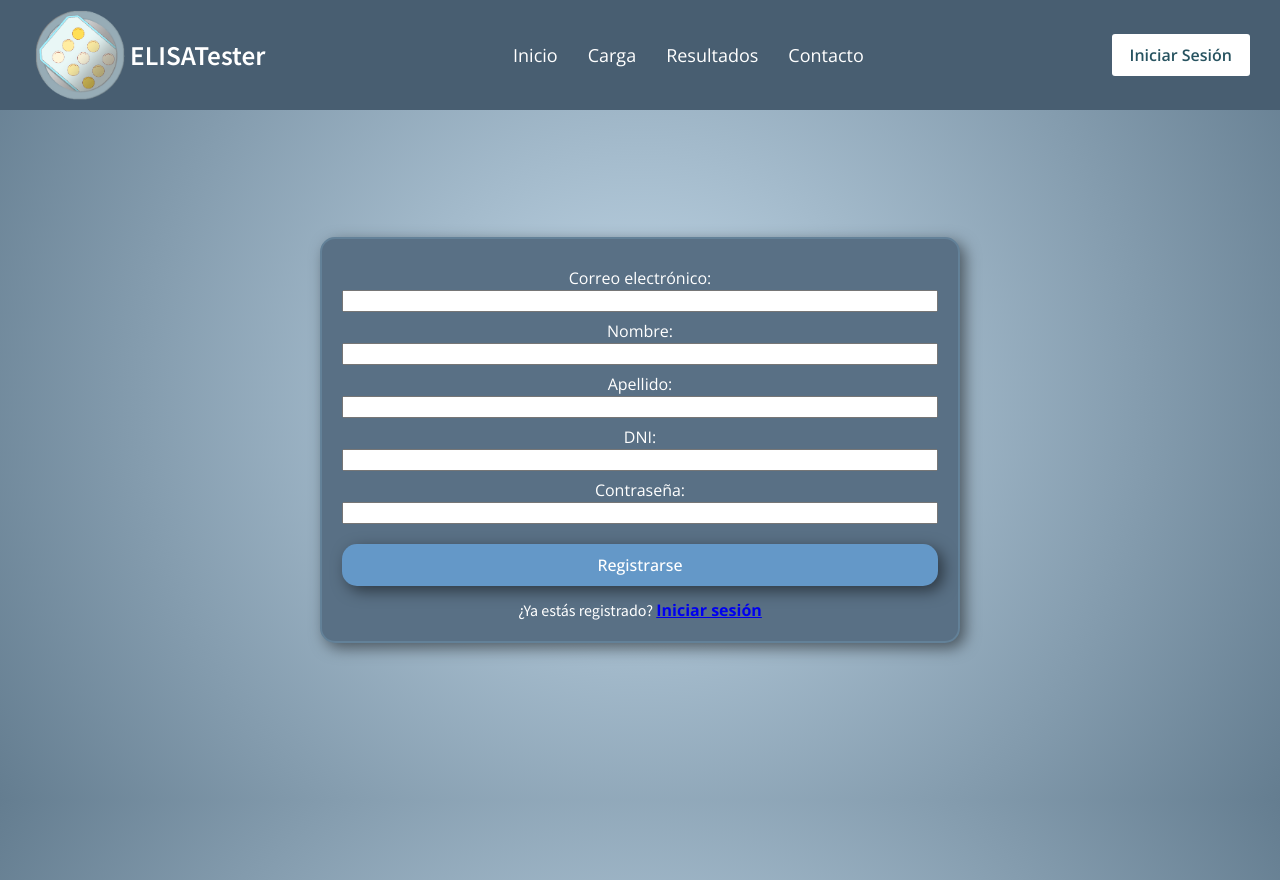
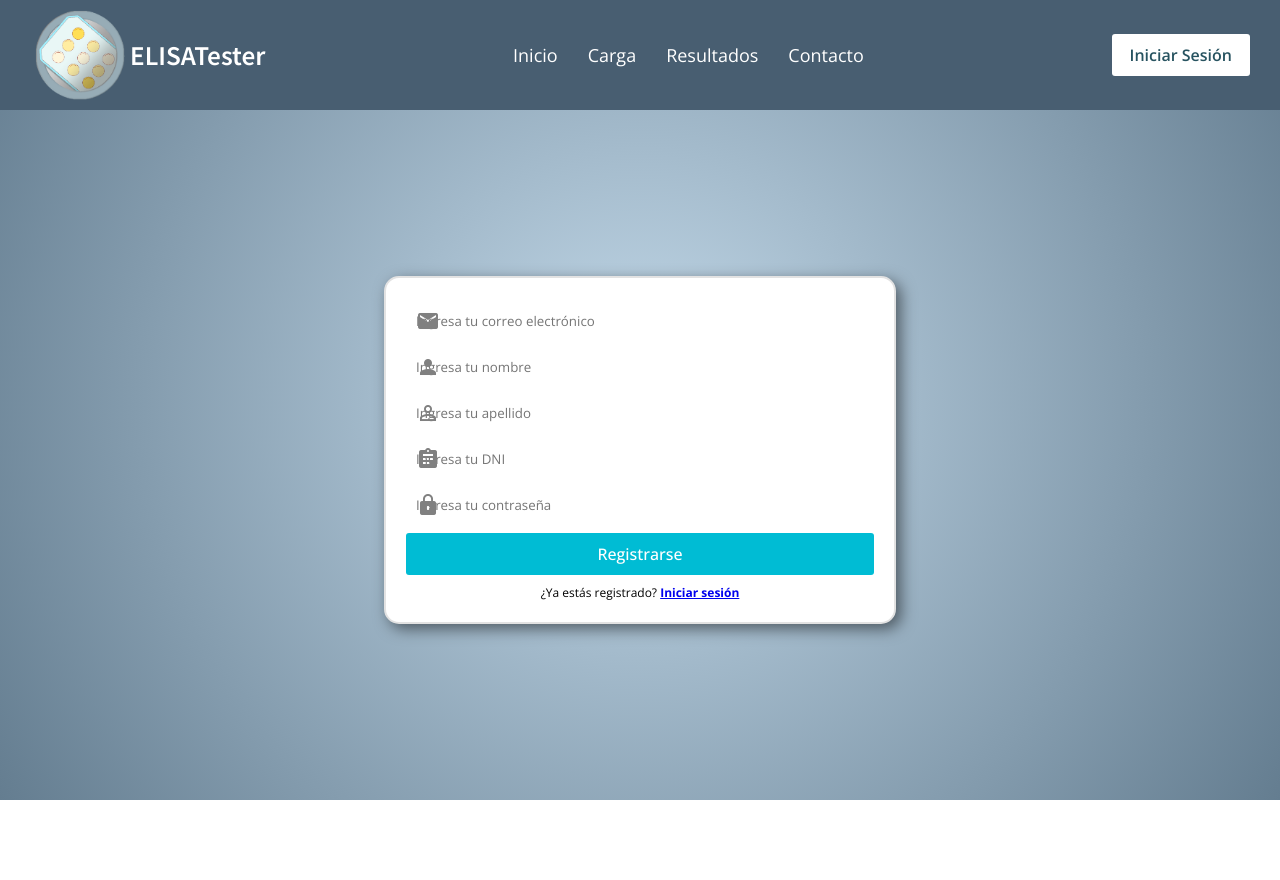
Before and after one commit to sofiaesc/proyectofinal, a Symfony app: template desarrollo_web/templates/front/user/new_user.html.twig in a window 1280 px wide. After the commit the page ends 800 px from the top, so only its background shows below. Run offline with Twig, Linux system fonts and the light colour scheme; the template is opened without the code that fills it, so the values that code supplies are empty; form fields are guessed from the names that the template uses; some libraries are stand-ins or nearby versions.

Commit message:
front user full

```diff
--- a/desarrollo_web/public/style.css
+++ b/desarrollo_web/public/style.css
@@ -27,14 +26,33 @@ p {
 
 header {
     position: fixed;
-    height: 110px; /* Ajusta la altura según el tamaño del header */
-    background-color: #485E71; /* Color de fondo del encabezado */
-    color: #fff; /* Color del texto del encabezado */
+    height: 110px;
+    background-color: #485E71;
+    color: #fff;
     padding: 0 10px;
     width: 100%;
     top: 0;
     left: 0;
     z-index: 10;
+}
+
+.form-button {
+    width: 100%;
+    color: #fff;
+    border: none;
+    outline: none;
+    padding: 10px 0;
+    font-size: 1rem;
+    font-weight: 500;
+    border-radius: 3px;
+    cursor: pointer;
+    margin: 5px 0;
+    background: #00bcd4;
+    transition: 0.2s ease;
+}
+
+.form-button:hover {
+    background: #0097a7;
 }
 
 .navbar {
@@ -98,169 +116,6 @@ header {
     background: #cecece;
 }
 
-.form-popup {
-    position: fixed;
-    top: 50%;
-    left: 50%;
-    z-index: 100;
-    width: 100%;
-    opacity: 0;
-    pointer-events: none;
-    max-width: 720px;
-    background: #fff;
-    border: 2px solid #fff;
-    transform: translate(-50%, -70%);
-}
-
-.show-popup .form-popup {
-    opacity: 1;
-    pointer-events: auto;
-    transform: translate(-50%, -50%);
-    transition: transform 0.3s ease, opacity 0.1s;
-}
-
-.form-popup .close-btn {
-    position: absolute;
-    top: 12px;
-    right: 12px;
-    color: #878484;
-    cursor: pointer;
-}
-
-.blur-bg-overlay {
-    position: fixed;
-    top: 0;
-    left: 0;
-    z-index: 90;
-    height: 100%;
-    width: 100%;
-    opacity: 0;
-    pointer-events: none;
-    backdrop-filter: blur(5px);
-    -webkit-backdrop-filter: blur(5px);
-    transition: 0.1s ease;
-}
-
-.show-popup .blur-bg-overlay {
-    opacity: 1;
-    pointer-events: auto;
-}
-
-.form-popup .form-box {
-    display: flex;
-}
-
-.form-box .form-content {
-    width: 100%;
-    padding: 35px;
-}
-
-.form-box h2 {
-    text-align: center;
-    margin-bottom: 29px;
-}
-
-form .input-field {
-    position: relative;
-    height: 50px;
-    width: 100%;
-    margin-top: 20px;
-}
-
-.input-field input {
-    height: 100%;
-    width: 100%;
-    background: none;
-    outline: none;
-    font-size: 0.95rem;
-    padding: 0 15px;
-    border: 1px solid #717171;
-    border-radius: 3px;
-}
-
-.input-field input:focus {
-    border: 1px solid #00bcd4;
-}
-
-.input-field label {
-    position: absolute;
-    top: 50%;
-    left: 15px;
-    transform: translateY(-50%);
-    color: #4a4646;
-    pointer-events: none;
-    transition: 0.2s ease;
-}
-
-.input-field input:is(:focus, :valid) {
-    padding: 16px 15px 0;
-}
-
-.input-field input:is(:focus, :valid)~label {
-    transform: translateY(-120%);
-    color: #00bcd4;
-    font-size: 0.75rem;
-}
-
-.form-box a {
-    color: #00bcd4;
-    text-decoration: none;
-}
-
-.form-box a:hover {
-    text-decoration: underline;
-}
-
-form :where(.forgot-pass-link, .policy-text) {
-    display: inline-flex;
-    margin-top: 13px;
-    font-size: 0.95rem;
-}
-
-form button {
-    width: 100%;
-    color: #fff;
-    border: none;
-    outline: none;
-    padding: 14px 0;
-    font-size: 1rem;
-    font-weight: 500;
-    border-radius: 3px;
-    cursor: pointer;
-    margin: 25px 0;
-    background: #00bcd4;
-    transition: 0.2s ease;
-}
-
-form button:hover {
-    background: #0097a7;
-}
-
-.form-content .bottom-link {
-    text-align: center;
-}
-
-.form-popup .signup,
-.form-popup.show-signup .login {
-    display: none;
-}
-
-.form-popup.show-signup .signup {
-    display: flex;
-}
-
-.signup .policy-text {
-    display: flex;
-    margin-top: 14px;
-    align-items: center;
-}
-
-.signup .policy-text input {
-    width: 14px;
-    height: 14px;
-    margin-right: 7px;
-}
-
 .carousel-container {
     background-color: #597085;
     padding: 20px 20px 10px;
@@ -440,11 +295,11 @@ form button:hover {
     }
 
     .container {
-        background-color: #597085;
-        border: 2px solid #638198;
+        background-color: #ffffff;
+        border: 2px solid #e2e2e2;
         border-radius: 15px;
         padding: 20px;
-        width: 50vw;
+        width: 40vw;
         text-align: center;
         box-shadow: 5px 5px 15px rgba(0, 0, 0, 0.5);
     }
@@ -452,39 +307,103 @@ form button:hover {
     #imageCanvas {
         border-radius: 15px;
         width: 45vw;
-        height: auto; /* Set a height to ensure the background is visible */
+        height: auto;
         }
 
 }
 
-.custom-button {
-    padding: 10px 20px;
-    font-size: 16px;
-    background-color: #6498c8;
-    color: #fff;
-    border: 2px solid #6D94B9;
-    border: none;
-    border-radius: 15px;
-    cursor: pointer;
-    box-shadow: 5px 5px 15px rgba(0, 0, 0, 0.5);
-    margin: 5px 0; /* Añadir margen superior e inferior */
+/* LOGIN - SIGNUP */
+input {
+    width: 100%;
+    padding: 12px 12px 12px 40px;
+    margin: 4px 0;
+    display: inline-block;
+    border: 1px solid #ccc;
+    box-sizing: border-box;
+    border-radius: 4px;
 }
 
-.custom-button:hover {
-    background-color: #3a78b1;
+.input-container {
+    position: relative;
 }
 
-.form-label {
-    display: block;
-    margin-top: 0.5rem;
-    color: #fff;
+.input-container .material-icons {
+    position: absolute;
+    left: 10px;
+    top: 50%;
+    transform: translateY(-50%);
+    color: gray;
+    font-size: 24px;
+    background: none;
+    pointer-events: none;
 }
 
-.custom-form-container {
-    max-width: 100%; /* Ajusta el ancho máximo como desees */
-    border-radius: 15px;
+.input-container input:focus {
+    outline: none;
+    border-color: #007bff;
 }
 
+.form-footer {
+    display: flex;
+    justify-content: space-between;
+    margin-top: 5px;
+}
+
+.reg, .psw {
+    font-size: 12px;
+    margin: 0;
+}
+
+.main-container {
+    display: flex;
+    justify-content: center; /* Centra el contenedor principal horizontalmente */
+    align-items: center; /* Centra el contenedor principal verticalmente */
+    height: 100vh; /* Ocupa toda la altura de la ventana */
+}
+
+.body-container {
+    display: flex;
+    justify-content: flex-start; /* Alinea el contenido hacia la parte superior */
+    align-items: flex-start; /* Alinea el contenido hacia la parte superior */
+    flex-direction: column;
+    padding-top: 100px; /* Agrega un padding superior para el espacio deseado */
+}
+
+/* EDIT PROFILE */
+
+.edit-container {
+    display: flex;
+    align-items: center;
+    margin-bottom: 10px;
+    border: 1px solid #ccc; /* Bordes suaves */
+    border-radius: 5px; /* Bordes redondeados */
+}
+.edit-title {
+    font-family:'Source Sans Pro';
+    font-size: 18px;
+    font-weight: bold;
+    margin-bottom:10px;
+    text-align: center;
+}
+.edit-label {
+    flex: 0 0 120px; /* Ancho fijo para la etiqueta */
+    text-align: left;
+    font-size: 14px;
+    font-weight: bold; /* Negrita para resaltar la etiqueta */
+    background-color: #f0f0f0; /* Fondo gris */
+    padding: 15px; /* Espaciado interno para la etiqueta */
+    border-top-left-radius: 5px; /* Redondear esquinas superiores */
+    border-bottom-left-radius: 5px; /* Redondear esquinas inferiores */
+}
 .form-control {
-    width: 100%; /* Asegúrate de que los campos ocupen todo el ancho */
+    flex: 1; /* Rellenar el espacio restante */
+    border: none; /* Sin borde en el campo de entrada */
+    padding: 10px;
+    border-top-right-radius: 5px; /* Redondear esquina superior derecha */
+    border-bottom-right-radius: 5px; /* Redondear esquina inferior derecha */
+    background-color: #fff; /* Fondo blanco para el input */
 }
+.form-control:focus {
+    outline: none; /* Quitar el borde azul al enfocar */
+    box-shadow: none;
+}
--- a/desarrollo_web/src/Controller/BaseController.php
+++ b/desarrollo_web/src/Controller/BaseController.php
@@ -33,7 +33,6 @@ class BaseController extends AbstractController
     #[Route('/test_list', name: 'app_test_list')]
     public function test_list(): Response
     {
-
         return $this->render('front/test/test_list.html.twig', [
         ]);
     }
--- a/desarrollo_web/templates/front/user/new_user.html.twig
+++ b/desarrollo_web/templates/front/user/new_user.html.twig
@@ -1,62 +1,42 @@
 {% extends 'base.html.twig' %}
 
+{% block title %}Registrarse{% endblock %}
+
 {% block body %}
-<div style="display: flex; justify-content: center; align-items: center; height: 110vh; flex-direction: column;">
-    <div class="container">
-        <div class="row">
-            <div class="col-md-8 offset-md-2 custom-form-container">
-                <div class="custom-card p-4 mt-4">
-                    {{ form_start(form, {'attr': {'class': 'form'}}) }}
+<div class='main-container'>
+    <div class="body-container">
+        {{ form_start(form, {'attr': {'class': 'form'}}) }}
+            <div class="container">
+                <div class="input-container">
+                    <span class="material-icons">mail</span>
+                    {{ form_widget(form.email, {'attr': {'placeholder': 'Ingresa tu correo electrónico', 'required': true}}) }}
+                </div>
 
-                        <div class="mb-3">
-                            <label for="email" class="form-label">Correo electrónico:</label>
-                            {{ form_widget(form.email, {'attr': {'class': 'form-control'}}) }}
-                            {% for error in form.email.vars.errors %}
-                                <div class="text-danger">{{ error.message }}</div> <!-- Mostrar errores para el campo de email -->
-                            {% endfor %}
-                        </div>
+                <div class="input-container">
+                    <span class="material-icons">person</span>
+                    {{ form_widget(form.nombre, {'attr': {'placeholder': 'Ingresa tu nombre', 'required': true}}) }}
+                </div>
 
-                        <div class="mb-3">
-                            <label for="nombre" class="form-label">Nombre:</label>
-                            {{ form_widget(form.nombre, {'attr': {'class': 'form-control'}}) }}
-                            {% for error in form.nombre.vars.errors %}
-                                <div class="text-danger">{{ error.message }}</div> <!-- Mostrar errores para el campo de nombre -->
-                            {% endfor %}
-                        </div>
+                <div class="input-container">
+                    <span class="material-icons">person_outline</span>
+                    {{ form_widget(form.apellido, {'attr': {'placeholder': 'Ingresa tu apellido', 'required': true}}) }}
+                </div>
 
-                        <div class="mb-3">
-                            <label for="apellido" class="form-label">Apellido:</label>
-                            {{ form_widget(form.apellido, {'attr': {'class': 'form-control'}}) }}
-                            {% for error in form.apellido.vars.errors %}
-                                <div class="text-danger">{{ error.message }}</div> <!-- Mostrar errores para el campo de apellido -->
-                            {% endfor %}
-                        </div>
+                <div class="input-container">
+                    <span class="material-icons">assignment</span>
+                    {{ form_widget(form.dni, {'attr': {'placeholder': 'Ingresa tu DNI', 'required': true}}) }}
+                </div>
 
-                        <div class="mb-3">
-                            <label for="dni" class="form-label">DNI:</label>
-                            {{ form_widget(form.dni, {'attr': {'class': 'form-control'}}) }}
-                            {% for error in form.dni.vars.errors %}
-                                <div class="text-danger">{{ error.message }}</div> <!-- Mostrar errores para el campo de DNI -->
-                            {% endfor %}
-                        </div>
+                <div class="input-container">
+                    <span class="material-icons">lock</span>
+                    {{ form_widget(form.password, {'attr': {'placeholder': 'Ingresa tu contraseña', 'required': true, 'pattern': '(?=.*[a-z])(?=.*[A-Z])(?=.*\\d)[A-Za-z\\d!@#$%^&*]{8,}', 'title': 'La contraseña debe tener al menos una letra mayúscula, una minúscula, un número y un mínimo de 8 caracteres.'}}) }}
+                </div>
 
-                        <div class="mb-3">
-                            <label for="password" class="form-label">Contraseña:</label>
-                            {{ form_widget(form.password, {'attr': {'class': 'form-control', 'pattern': '(?=.*[a-z])(?=.*[A-Z])(?=.*\\d)[A-Za-z\\d!@#$%^&*]{8,}', 'title': 'La contraseña debe tener al menos una letra mayúscula, una minúscula, un número y un mínimo de 8 caracteres.'}}) }}
-                            {% for error in form.password.vars.errors %}
-                                <div class="text-danger">{{ error.message }}</div> <!-- Mostrar errores para el campo de contraseña -->
-                            {% endfor %}
-                        </div>
+                <button type="submit" class="form-button">Registrarse</button>
 
-                        <button type="submit" class="custom-button" style="margin-top: 20px;">Registrarse</button>
-                    {{ form_end(form) }}
-
-                    <div class="form-label">
-                        <p>¿Ya estás registrado? <strong><a href="{{ path('app_login') }}" class="text-white">Iniciar sesión</a></strong></p>
-                    </div>
-                </div>
+                <span class="reg">¿Ya estás registrado? <strong><a href="{{ path('app_login') }}" class="text-white">Iniciar sesión</a></strong></span>
             </div>
-        </div>
+        {{ form_end(form) }}
     </div>
 </div>
 {% endblock %}
```
Also changed, not shown: other parts of desarrollo_web/public/style.css (+14 -15 lines), desarrollo_web/src/Controller/UsuarioController.php (+9 -0 lines), desarrollo_web/templates/front/image_upload.html.twig (+5 -4 lines), desarrollo_web/templates/front/user/edit_profile.html.twig (added, +48 -0 lines), desarrollo_web/templates/front/user/login.html.twig (+19 -24 lines).
